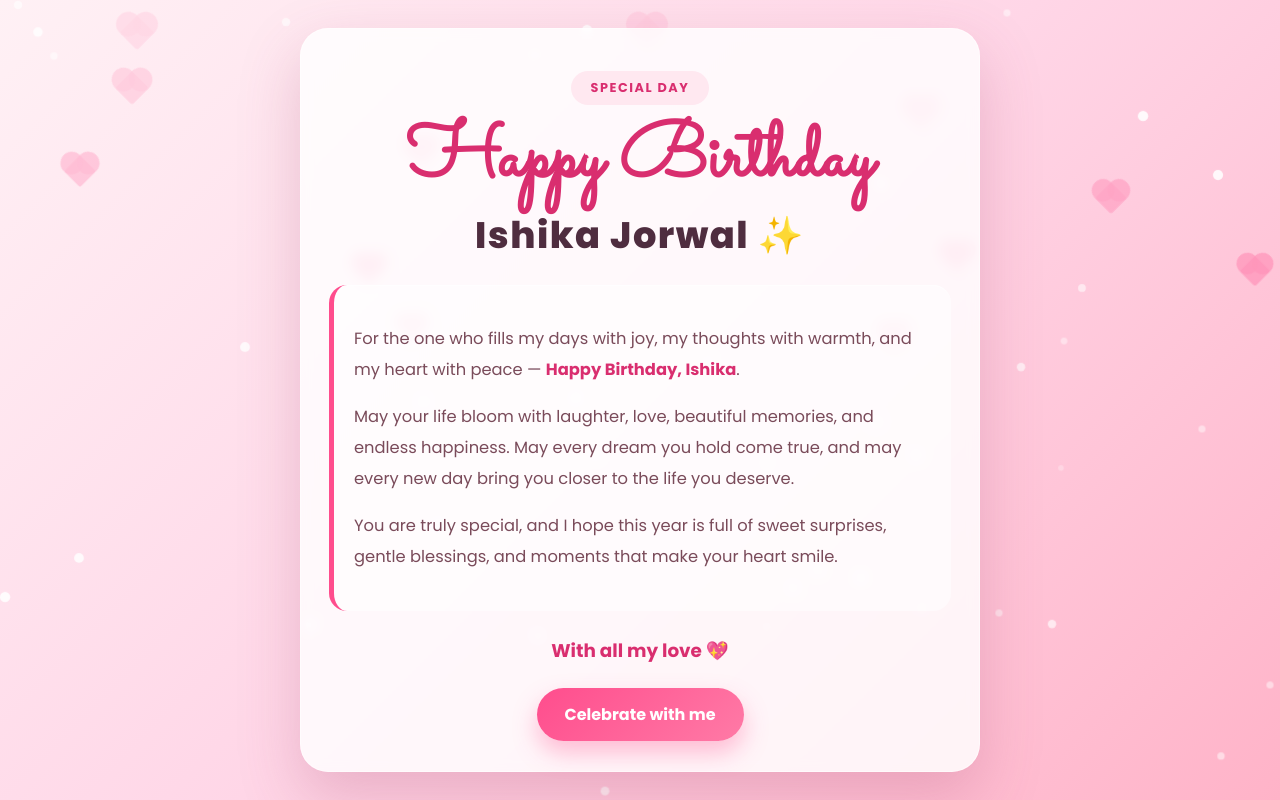
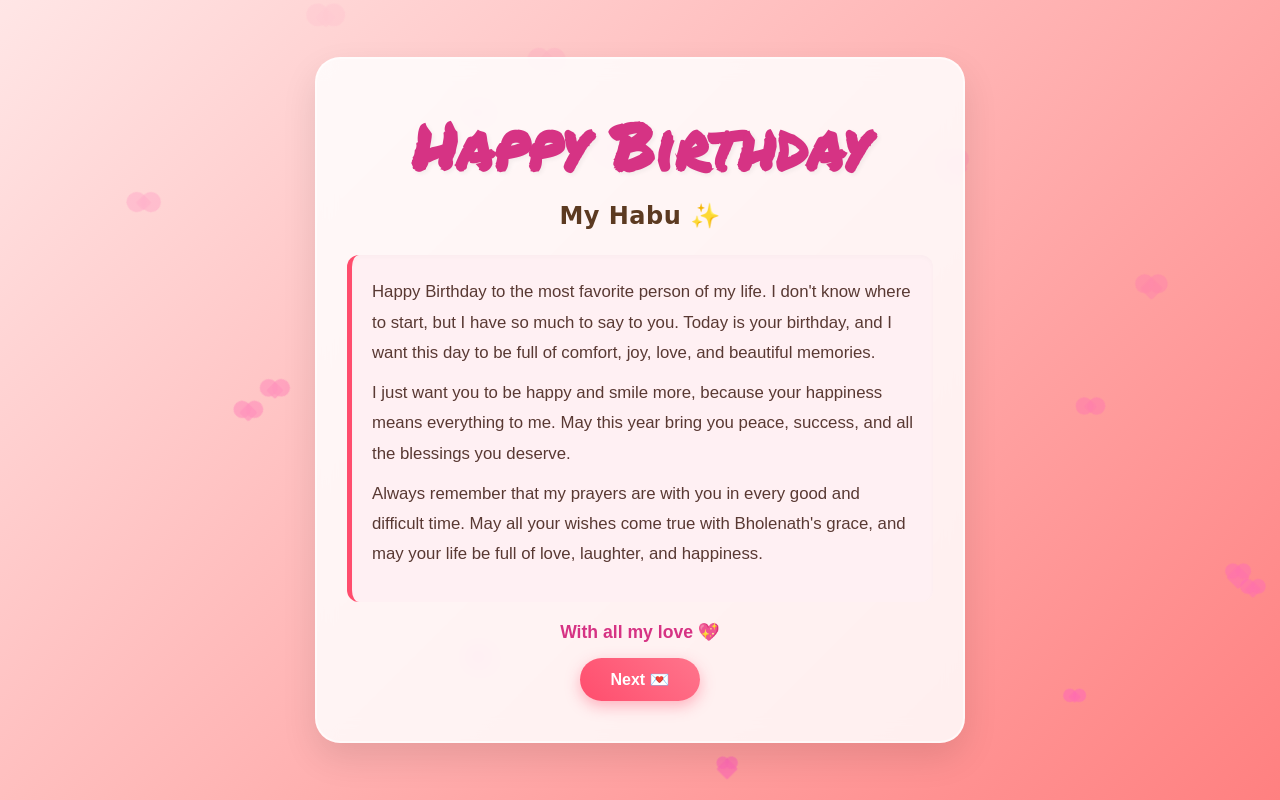
Before and after one commit to lokeshmeenaji48/birthday, a plain HTML site: page index.html in a window 1280 px wide. Drawn offline with Linux system fonts and the light colour scheme.

Commit message:
Revise birthday message and styles in index.html
Updated the birthday message and styling in index.html.

```diff
--- a/index.html
+++ b/index.html
@@ -3,235 +3,236 @@
 <head>
   <meta charset="UTF-8" />
   <meta name="viewport" content="width=device-width, initial-scale=1.0" />
-    <title>Happy Birthday Ishika</title>
+  <title>Happy Birthday</title>
   <link rel="preconnect" href="https://fonts.googleapis.com" />
   <link rel="preconnect" href="https://fonts.gstatic.com" crossorigin />
-    <link href="https://fonts.googleapis.com/css2?family=Poppins:wght@300;400;600;700;800&family=Sacramento&display=swap" rel="stylesheet" />
+
+<link rel="preconnect" href="https://fonts.googleapis.com">
+<link rel="preconnect" href="https://fonts.gstatic.com" crossorigin>
+<link href="https://fonts.googleapis.com/css2?family=Permanent+Marker&display=swap" rel="stylesheet">
+
   <style>
-      :root {
-        --bg-1: #fff1f5;
-        --bg-2: #ffd6e7;
-        --bg-3: #ffb3c8;
-        --card: rgba(255, 255, 255, 0.82);
-        --text: #4f2d3f;
-        --muted: #7a4b5a;
-        --pink: #ff4d8d;
-        --pink-dark: #d92e6f;
-        --shadow: rgba(168, 70, 110, 0.25);
-      }
-
-      * { box-sizing: border-box; }
-
-      html, body {
+    * {
+      box-sizing: border-box;
       margin: 0;
-        min-height: 100%;
-        height: 100%;
-        font-family: 'Poppins', sans-serif;
+      padding: 0;
     }
 
     body {
-        display: grid;
-        place-items: center;
-        background: linear-gradient(135deg, var(--bg-1), var(--bg-2), var(--bg-3));
-        color: var(--text);
+      background: linear-gradient(135deg, #ffe6e6, #ffb3b3, #ff8080);
+      font-family: 'Poppins', sans-serif;
+      min-height: 100vh;
+      display: flex;
+      justify-content: center;
+      align-items: center;
       overflow: hidden;
       position: relative;
+      color: #4a2e2b;
     }
 
-      .sparkles, .hearts {
+    .hearts-container {
       position: absolute;
       inset: 0;
+      overflow: hidden;
+      z-index: 1;
       pointer-events: none;
-        overflow: hidden;
-      }
-
-      .sparkle {
-        position: absolute;
-        width: 8px;
-        height: 8px;
-        background: rgba(255,255,255,0.9);
-        border-radius: 50%;
-        animation: twinkle 2.8s ease-in-out infinite;
-      }
-
-      @keyframes twinkle {
-        0%, 100% { transform: scale(0.6); opacity: 0.2; }
-        50% { transform: scale(1.3); opacity: 1; }
     }
 
     .heart {
       position: absolute;
+      background: rgba(255, 105, 180, 0.7);
       width: 20px;
       height: 20px;
-        background: rgba(255, 77, 141, 0.75);
       transform: rotate(45deg);
-        animation: floatUp 7s linear infinite;
+      animation: floatUp 6s linear infinite;
       border-radius: 2px;
     }
 
     .heart::before,
     .heart::after {
-        content: "";
+      content: '';
       position: absolute;
       width: 20px;
       height: 20px;
-        background: rgba(255, 77, 141, 0.75);
+      background: rgba(255, 105, 180, 0.7);
       border-radius: 50%;
     }
 
-      .heart::before { top: -10px; left: 0; }
-      .heart::after { top: 0; left: -10px; }
+    .heart::before {
+      top: -10px;
+      left: 0;
+    }
+
+    .heart::after {
+      top: 0;
+      left: -10px;
+    }
 
     @keyframes floatUp {
       0% {
-          transform: translateY(110vh) rotate(45deg) scale(0.7);
-          opacity: 0;
+        transform: translateY(100vh) rotate(45deg) scale(0.6);
+        opacity: 1;
       }
-        10% { opacity: 1; }
       100% {
-          transform: translateY(-12vh) rotate(45deg) scale(1.3);
+        transform: translateY(-10vh) rotate(45deg) scale(1.2);
         opacity: 0;
       }
     }
 
     .card {
       position: relative;
-        z-index: 1;
-        width: min(92vw, 680px);
-        padding: 42px 28px 30px;
-        border-radius: 28px;
-        background: var(--card);
-        backdrop-filter: blur(6px);
-        box-shadow: 0 25px 60px var(--shadow);
-        border: 1px solid rgba(255,255,255,0.5);
+      z-index: 2;
+      background: rgba(255, 255, 255, 0.85);
+      backdrop-filter: blur(10px);
+      padding: 40px 30px;
+      border-radius: 25px;
+      box-shadow: 0 15px 35px rgba(0, 0, 0, 0.1);
+      max-width: 650px;
+      width: 90%;
       text-align: center;
+      border: 2px solid rgba(255, 255, 255, 0.6);
+      animation: fadeIn 1.5s ease-in-out;
     }
 
-      .badge {
-        display: inline-block;
-        padding: 8px 20px;
-        border-radius: 999px;
-        background: rgba(255,77,141,0.1);
-        color: var(--pink-dark);
-        font-size: 0.8rem;
-        font-weight: 700;
-        letter-spacing: 0.12em;
-        text-transform: uppercase;
+    @keyframes fadeIn {
+      from {
+        opacity: 0;
+        transform: translateY(20px);
+      }
+      to {
+        opacity: 1;
+        transform: translateY(0);
+      }
     }
 
-      h1 {
-        margin: 18px 0 8px;
-        font-size: clamp(2.8rem, 6vw, 5rem);
-        line-height: 1;
-        font-family: 'Sacramento', cursive;
-        color: var(--pink-dark);
+    .title {
+      font-family:"Permanent Marker", cursive ;
+      font-size: 4rem;
+      color: #d63384;
+      margin-bottom: 10px;
+      text-shadow: 2px 2px 4px rgba(0, 0, 0, 0.05);
     }
 
-      .name {
-        margin: 0 0 22px;
-        font-size: clamp(1.4rem, 4vw, 2.3rem);
-        font-weight: 800;
-        letter-spacing: 0.04em;
-        color: var(--text);
+    .subtitle {
+      font-family:  "Indie Flower", cursive;
+      font-weight: 700;
+      font-size: 1.5rem;
+      color: #5c3a21;
+      margin-bottom: 25px;
+      letter-spacing: 0.5px;
     }
 
-      .message {
-        background: rgba(255,255,255,0.5);
-        border-left: 5px solid var(--pink);
+    .message-box {
+      background: #fff0f3;
+      border-left: 5px solid #ff4d6d;
       padding: 22px 20px;
-        border-radius: 18px;
+      border-radius: 12px;
       text-align: left;
-        line-height: 1.9;
-        font-size: 1.02rem;
-        color: var(--muted);
-        box-shadow: inset 0 1px 0 rgba(255,255,255,0.6);
+      font-size: 1.05rem;
+      line-height: 1.8;
+      color: #593933;
+      box-shadow: inset 0 2px 5px rgba(0, 0, 0, 0.02);
+      margin-bottom: 20px;
     }
 
-      .message strong { color: var(--pink-dark); }
-
-      .footer {
-        margin-top: 26px;
-        font-size: 1.15rem;
-        font-weight: 700;
-        color: var(--pink-dark);
+    .message-box p {
+      margin-bottom: 10px;
     }
 
-      .cta {
-        margin-top: 24px;
-        display: inline-block;
-        padding: 14px 28px;
-        background: linear-gradient(135deg, var(--pink), #ff7aa6);
+    .footer-note {
+      font-weight: 600;
+      font-size: 1.1rem;
+      color: #d63384;
+      margin-top: 15px;
+    }
+
+    .btn {
+      background: linear-gradient(45deg, #ff4d6d, #ff758c);
       color: white;
       border: none;
-        border-radius: 999px;
-        font-weight: 700;
+      padding: 12px 30px;
+      font-size: 1rem;
+      font-weight: 600;
+      border-radius: 50px;
+      cursor: pointer;
       text-decoration: none;
-        box-shadow: 0 12px 24px rgba(255,77,141,0.35);
-        transition: transform 0.2s ease, box-shadow 0.2s ease;
+      display: inline-block;
+      margin-top: 15px;
+      box-shadow: 0 5px 15px rgba(255, 77, 109, 0.4);
+      transition: all 0.3s ease;
     }
 
-      .cta:hover {
-        transform: translateY(-2px);
-        box-shadow: 0 16px 28px rgba(255,77,141,0.4);
+    .btn:hover {
+      transform: translateY(-3px);
+      box-shadow: 0 8px 20px rgba(255, 77, 109, 0.6);
     }
 
-      @media (max-width: 560px) {
-        .card { padding: 30px 18px 24px; }
-        .message { padding: 18px 16px; font-size: 0.96rem; }
+    @media (max-width: 600px) {
+      .card {
+        padding: 28px 18px;
+      }
+
+      .title {
+        font-size: 3rem;
+      }
+
+      .subtitle {
+        font-size: 1.2rem;
+      }
     }
   </style>
 </head>
+
 <body>
-    <div class="sparkles" id="sparkles"></div>
-    <div class="hearts" id="hearts"></div>
+  <div class="hearts-container" id="heartsContainer"></div>
 
-    <main class="card">
-      <div class="badge">Special Day</div>
-      <h1>Happy Birthday</h1>
-      <div class="name">Ishika Jorwal ✨</div>
+  <div class="card">
+    <h1 class="title">Happy Birthday</h1>
+    <div class="subtitle">My Habu ✨</div>
 
-      <div class="message">
+    <div class="message-box">
       <p>
-          For the one who fills my days with joy, my thoughts with warmth, and my heart with peace —
-          <strong>Happy Birthday, Ishika</strong>.
+        Happy Birthday to the most favorite person of my life. I don't know where to start,
+        but I have so much to say to you. Today is your birthday, and I want this day to be
+        full of comfort, joy, love, and beautiful memories.
       </p>
       <p>
-          May your life bloom with laughter, love, beautiful memories, and endless happiness.
-          May every dream you hold come true, and may every new day bring you closer to the life you deserve.
+        I just want you to be happy and smile more, because your happiness means everything
+        to me. May this year bring you peace, success, and all the blessings you deserve.
       </p>
       <p>
-          You are truly special, and I hope this year is full of sweet surprises, gentle blessings,
-          and moments that make your heart smile.
+        Always remember that my prayers are with you in every good and difficult time.
+        May all your wishes come true with Bholenath's grace, and may your life be full of
+        love, laughter, and happiness.
       </p>
     </div>
 
-      <div class="footer">With all my love 💖</div>
-      <a class="cta" href="javascript:void(0)">Celebrate with me</a>
-    </main>
+    <div class="footer-note">With all my love 💖</div>
+    <a href="2nd.html" class="btn">Next 💌</a>
+  </div>
 
   <script>
-      const sparkles = document.getElementById('sparkles');
-      const hearts = document.getElementById('hearts');
+    function createHeart() {
+      const container = document.getElementById('heartsContainer');
+      const heart = document.createElement('div');
+      heart.classList.add('heart');
 
-      for (let i = 0; i < 40; i++) {
-        const sparkle = document.createElement('span');
-        sparkle.className = 'sparkle';
-        sparkle.style.left = Math.random() * 100 + '%';
-        sparkle.style.top = Math.random() * 100 + '%';
-        sparkle.style.animationDelay = (Math.random() * 2) + 's';
-        sparkle.style.opacity = (Math.random() * 0.8 + 0.3).toFixed(2);
-        sparkles.appendChild(sparkle);
+      const size = Math.random() * 15 + 10;
+      heart.style.width = `${size}px`;
+      heart.style.height = `${size}px`;
+
+      heart.style.left = Math.random() * 100 + 'vw';
+      heart.style.animationDuration = (Math.random() * 3 + 4) + 's';
+      heart.style.opacity = Math.random() * 0.5 + 0.3;
+
+      container.appendChild(heart);
+
+      setTimeout(() => {
+        heart.remove();
+      }, 6000);
     }
 
-      for (let i = 0; i < 14; i++) {
-        const heart = document.createElement('div');
-        heart.className = 'heart';
-        heart.style.left = Math.random() * 100 + '%';
-        heart.style.animationDuration = (Math.random() * 4 + 5) + 's';
-        heart.style.opacity = (Math.random() * 0.5 + 0.3).toFixed(2);
-        heart.style.transform = 'rotate(45deg) scale(' + (Math.random() * 0.8 + 0.6).toFixed(2) + ')';
-        hearts.appendChild(heart);
-      }
+    setInterval(createHeart, 300);
   </script>
 </body>
 </html>
```
Lines whose indentation alone changed are shown as unchanged.
